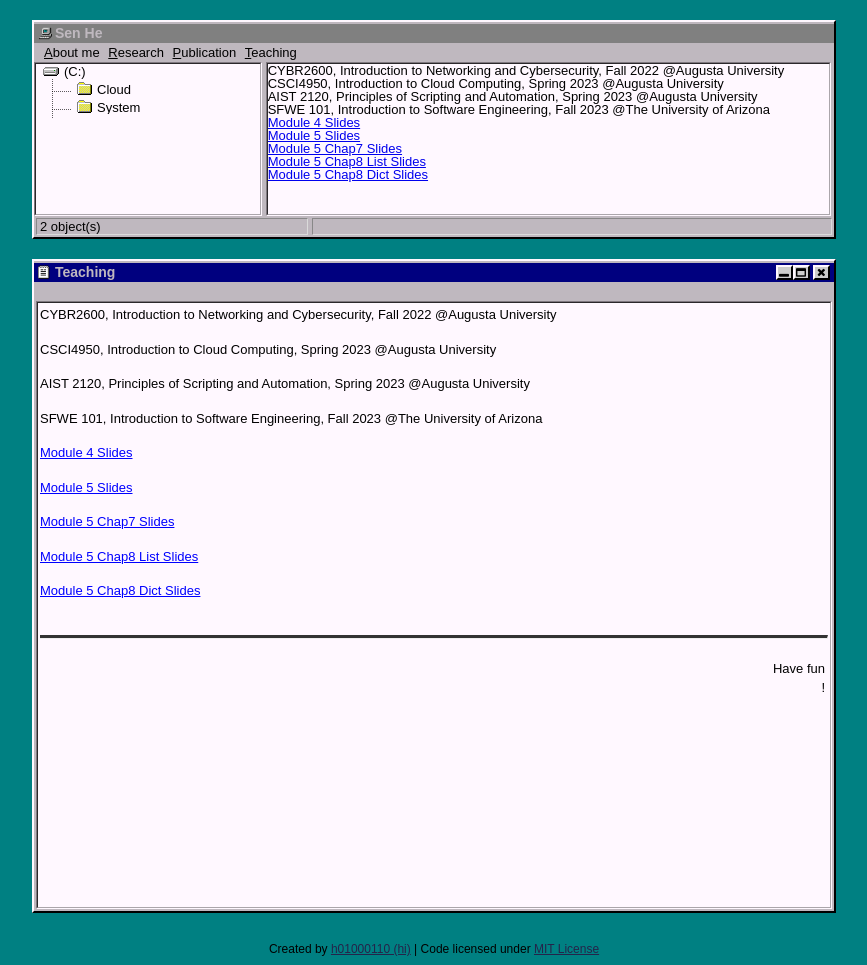
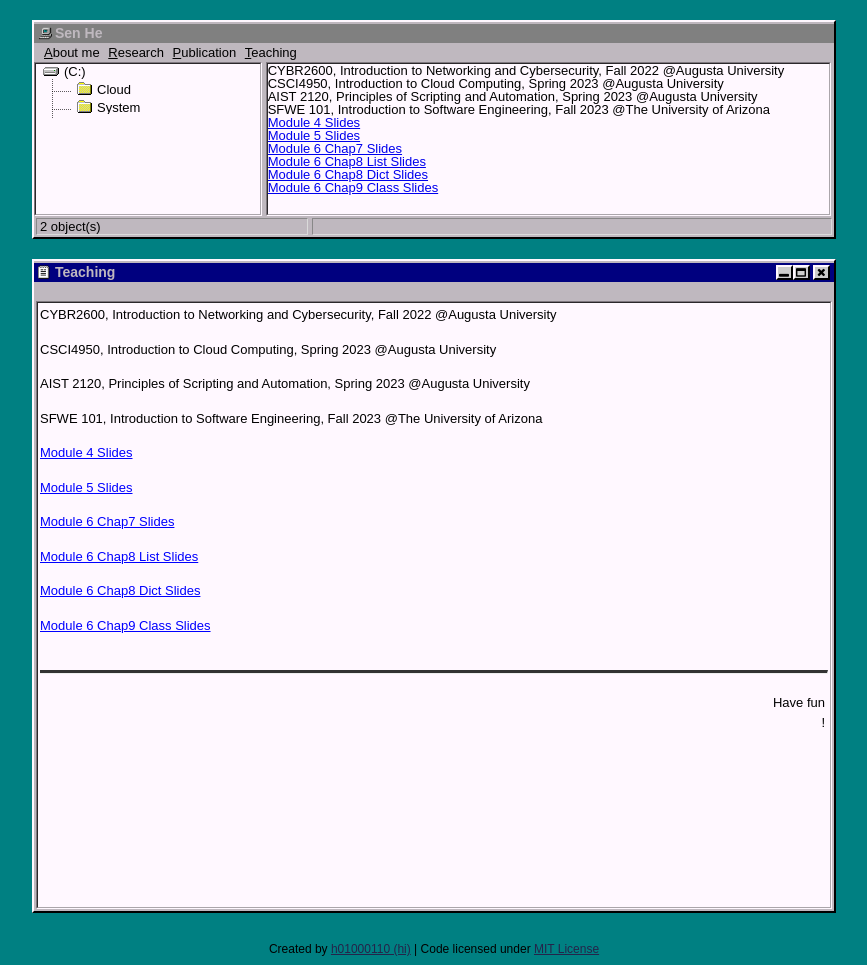
Before and after one commit to sen-he/sen-he.github.io, a Jekyll site: the page built from teaching/index.md, in a window 1280 px wide. Shown: the whole page, without its empty margins (206-1073 px from the left). Built offline with Jekyll 4.4.1, drawn with Linux system fonts in a browser that asks for light colours.

Commit message:
Update index.md

```diff
--- a/teaching/index.md
+++ b/teaching/index.md
@@ -16,8 +16,10 @@ title: Teaching
 
   [Module 5 Slides](https://github.com/sen-he/sen-he.github.io/blob/master/teaching/Module%205%20-%20Basic%20Python%20Execution%20Control%20Constructs%20In%20Class%20Activities.pptx)
 
-  [Module 5 Chap7 Slides](https://github.com/sen-he/sen-he.github.io/blob/master/teaching/Module%205%20-%20Chapter%207.pptx)
+  [Module 6 Chap7 Slides](https://github.com/sen-he/sen-he.github.io/blob/master/teaching/Module%205%20-%20Chapter%207.pptx)
 
-  [Module 5 Chap8 List Slides](https://github.com/sen-he/sen-he.github.io/blob/master/teaching/Chap%208.pptx)
+  [Module 6 Chap8 List Slides](https://github.com/sen-he/sen-he.github.io/blob/master/teaching/Chap%208.pptx)
 
-  [Module 5 Chap8 Dict Slides](https://github.com/sen-he/sen-he.github.io/blob/master/teaching/Mod%206%20Chapter%208_2.pptx)
+  [Module 6 Chap8 Dict Slides](https://github.com/sen-he/sen-he.github.io/blob/master/teaching/Mod%206%20Chapter%208_2.pptx)
+
+  [Module 6 Chap9 Class Slides](https://github.com/sen-he/sen-he.github.io/blob/master/teaching/Module%206%20-%20Python%20Classes%20Functions%20and%20Modules%20In%20Class%20Activities.pptx)
```
